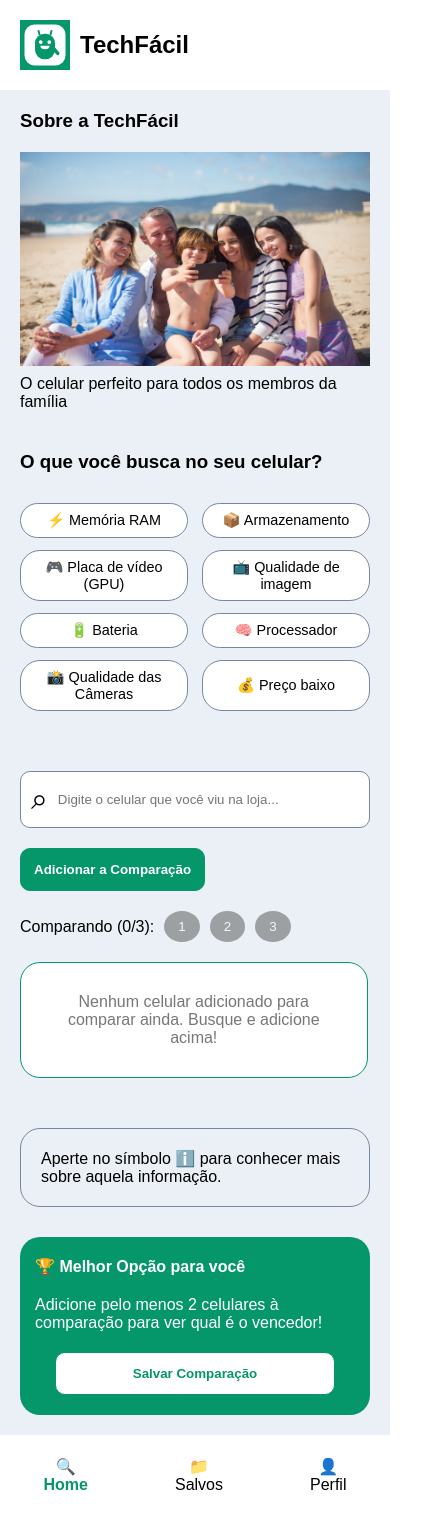
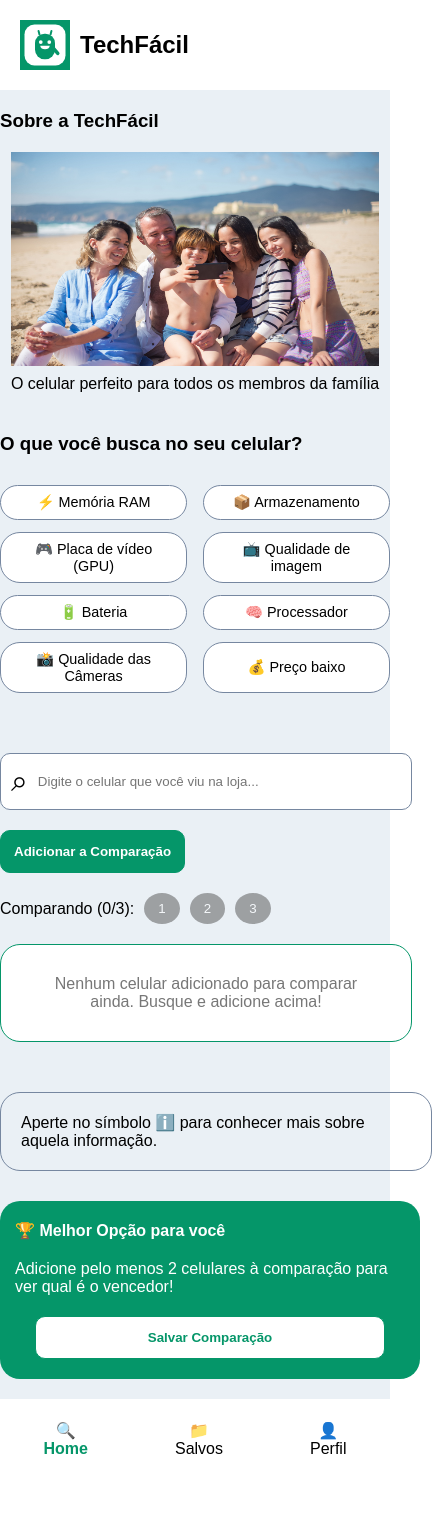
Before and after one commit to DiogoSouza268/TechFacil, an Angular app: page /home in a window 390 px wide. Shown: the whole page, 432 px wide, since content can reach past the window. After the commit the page ends 1479 px from the top, so only its background shows below. Built offline with nearby package versions, Linux system fonts and the light colour scheme.

Commit message:
feat: ajusta estilos de layout em várias páginas para centralização e responsividade

```diff
--- a/src/app/componentes/carrosel/carrosel.css
+++ b/src/app/componentes/carrosel/carrosel.css
@@ -8,3 +8,10 @@
     width: 100%;
     height: 214px;
 }
+
+@media (min-width: 750px){
+    #carousel-container > img{
+        height: 500px;
+
+    }
+}
--- a/src/app/componentes/menu/menu.css
+++ b/src/app/componentes/menu/menu.css
@@ -5,6 +5,9 @@
     align-items: center;
     height: 80px;
     margin-top: 20px;
+    width: min(100%, 460px);
+    margin-left: auto;
+    margin-right: auto;
 }
 
 a{
--- a/src/app/pages/cadastrar/cadastrar.css
+++ b/src/app/pages/cadastrar/cadastrar.css
@@ -33,6 +33,9 @@ main{
     display: flex;
     flex-direction: column;
     margin: 0px 20px;
+    width: min(100%, 520px);
+    margin-left: auto;
+    margin-right: auto;
 }
 
 form{
--- a/src/app/pages/home/home.css
+++ b/src/app/pages/home/home.css
@@ -27,6 +27,9 @@ main{
     flex-direction: column;
     margin: 20px 20px 0px 20px;
     flex: 1;
+    width: min(100%, 1200px);
+    margin-left: auto;
+    margin-right: auto;
 }
 
 #destaques{
@@ -37,6 +40,8 @@ main{
 
 #carosel1{
     display: flex;
+    justify-content: center;
+    text-align: center;
 }
 
 
@@ -92,6 +97,9 @@ main{
     border-radius: 10px;
     display: flex;
     background-color: white;
+    width: min(100%, 600px);
+    margin-left: auto;
+    margin-right: auto;
 }
 
 #inputes > input {
@@ -149,7 +157,10 @@ main{
   scroll-behavior: smooth;
   gap: 16px;
   padding: 10px;
-  width: 93%;
+  width: min(100%, 1100px);
+  max-width: 1100px;
+  margin-left: auto;
+  margin-right: auto;
   scrollbar-width: none;
   -webkit-overflow-scrolling: touch;
 }
@@ -261,7 +272,9 @@ main{
     border-radius: 20px;
     gap: 20px;
     padding: 20px 15px;
-
+    width: min(100%, 760px);
+    margin-left: auto;
+    margin-right: auto;
 }
 
 #salvarCompa{
@@ -282,6 +295,9 @@ main{
     border: 1px solid var(--cor-borda-inputs);
     border-radius: 20px;
     padding: 20px;
+    width: min(100%, 760px);
+    margin-left: auto;
+    margin-right: auto;
 }
 
 .modal-overlay {
--- a/src/app/pages/login/login.css
+++ b/src/app/pages/login/login.css
@@ -23,6 +23,9 @@ main{
     flex-direction: column;
     margin: 0px 20px;
     flex: 1;
+    width: min(100%, 520px);
+    margin-left: auto;
+    margin-right: auto;
 }
 
 .banner-aviso {
--- a/src/app/pages/perfil/perfil.css
+++ b/src/app/pages/perfil/perfil.css
@@ -37,6 +37,9 @@ main {
     flex-direction: column;
     margin: 0px 20px;
     flex: 1;
+    width: min(100%, 520px);
+    margin-left: auto;
+    margin-right: auto;
 }
 
 form {
--- a/src/app/pages/salvos/salvos.css
+++ b/src/app/pages/salvos/salvos.css
@@ -14,6 +14,9 @@ header {
 main {
     flex: 1;
     padding: 20px;
+    width: min(100%, 1100px);
+    margin-left: auto;
+    margin-right: auto;
 }
 
 .sem-salvos {
@@ -46,6 +49,7 @@ main {
     padding: 15px;
     border: 1px solid var(--cor-borda-inputs, #e0e0e0);
     box-shadow: 0 2px 8px rgba(0,0,0,0.05);
+    width: min(100%, 700px);
 }
 
 .topo-card {
```
